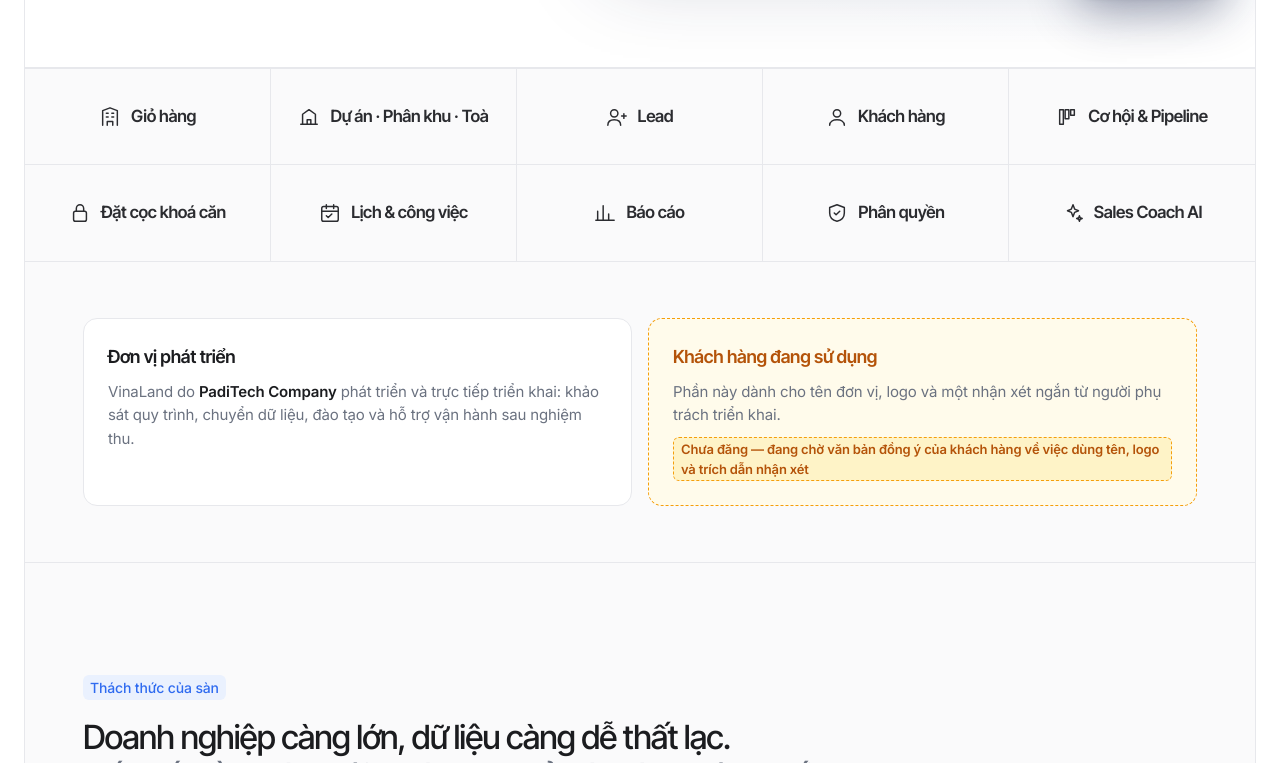
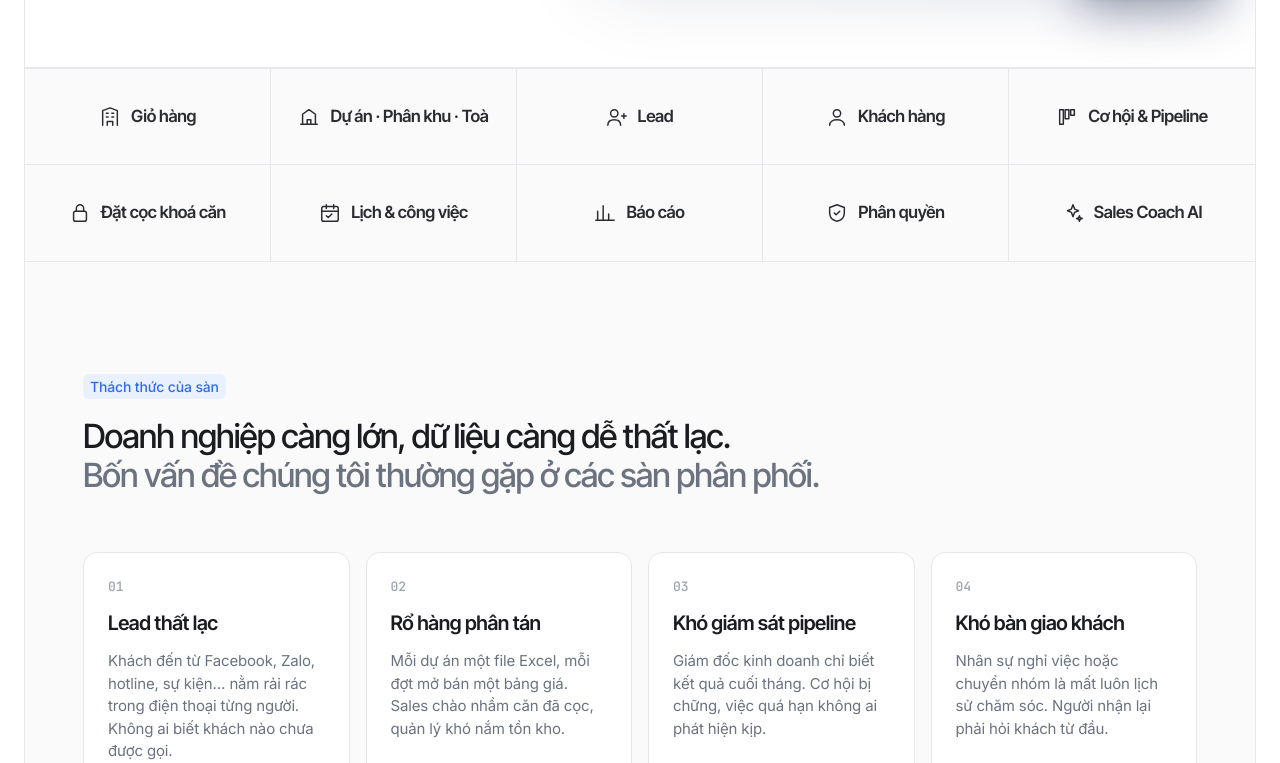
Before and after one commit to padi-dev-lanhk/annam_landingpage, a plain HTML site: page index.html in a window 1280 px wide. Shown: the part 625-1388 px from the top of the page. Drawn offline with Linux system fonts and the light colour scheme.

Commit message:
chore(landing): gỡ mục "Đơn vị phát triển & Khách hàng đang sử dụng"
Gỡ cả section #proof (cả thẻ PadiTech lẫn thẻ chờ lời chứng thực của
khách) theo yêu cầu, kèm CSS .proof* và .todo không còn dùng. Thông tin
PadiTech Company vẫn còn ở footer.

Trang giờ không còn nhãn vàng "cần điền" nào.
Chiều cao trang: 12.927px -> 12.386px.

Co-Authored-By: Claude Opus 5 <noreply@anthropic.com>

```diff
--- a/assets/style.css
+++ b/assets/style.css
@@ -1074,23 +1074,6 @@ body.no-scroll { overflow: hidden; }
 
 /* ============ Bản chỉnh sửa theo yêu cầu homepage (thứ tự mới, nhãn trạng thái) ============ */
 
-/* Nhãn "cần điền" — chỉ dùng cho nội dung chưa được duyệt, phải xoá trước khi gửi rộng */
-.todo { display: inline-block; font-size: 13px; font-weight: 600; color: #b45309; background: #fef3c7;
-  border: 1px dashed #f59e0b; border-radius: 6px; padding: 1px 7px; }
-.footer .todo, .cta .todo { color: #fcd34d; background: rgba(245,158,11,.14); border-color: rgba(245,158,11,.45); }
-
-/* 02 Đơn vị phát triển & bằng chứng khách hàng */
-.proof { padding: 56px 58px; background: var(--bg-soft); }
-.proof-grid { display: grid; grid-template-columns: 1fr 1fr; gap: 16px; }
-.proof-card { border: 1px solid var(--line); border-radius: 14px; padding: 24px; background: var(--bg); }
-.proof-card h3 { font-size: 18px; font-weight: 600; letter-spacing: -0.015em; }
-.proof-card p { margin-top: 10px; font-size: 15px; color: var(--ink-2); line-height: 1.55; }
-.proof-card p b { color: var(--ink); font-weight: 600; }
-.proof-todo { border: 1.5px dashed #f59e0b; background: #fffbeb; }
-.proof-todo h3 { color: #b45309; }
-@media (max-width: 800px) { .proof-grid { grid-template-columns: 1fr; } }
-@media (max-width: 640px) { .proof { padding: 40px 16px; } }
-
 /* 04 Dashboard quản lý */
 .dash { padding: 112px 58px; }
 .dash-grid { margin-top: 48px; display: grid; grid-template-columns: 360px 1fr; gap: 48px; align-items: start; }
--- a/index.html
+++ b/index.html
@@ -101,22 +101,6 @@
     <div class="mod"><svg viewBox="0 0 24 24"><path d="M4 20V10M10 20V4M16 20v-7M22 20H2"/></svg>Báo cáo</div>
     <div class="mod"><svg viewBox="0 0 24 24"><path d="M12 3l8 3v6c0 5-3.5 8-8 9-4.5-1-8-4-8-9V6z"/><path d="M9 12l2 2 4-4"/></svg>Phân quyền</div>
     <div class="mod"><svg viewBox="0 0 24 24"><path d="M12 3l1.8 4.7L18 9.5l-4.2 1.8L12 16l-1.8-4.7L6 9.5l4.2-1.8zM19 15l.8 2.2L22 18l-2.2.8L19 21l-.8-2.2L16 18l2.2-.8z"/></svg>Sales Coach AI</div>
-  </section>
-
-  <!-- 02 ĐƠN VỊ PHÁT TRIỂN & BẰNG CHỨNG KHÁCH HÀNG -->
-  <section class="proof frame" id="proof">
-    <div class="proof-grid">
-      <div class="proof-card">
-        <h3>Đơn vị phát triển</h3>
-        <p>VinaLand do <b>PadiTech Company</b> phát triển và trực tiếp triển khai: khảo sát quy trình, chuyển dữ liệu, đào tạo và hỗ trợ vận hành sau nghiệm thu.</p>
-      </div>
-      <div class="proof-card proof-todo">
-        <h3>Khách hàng đang sử dụng</h3>
-        <p>Phần này dành cho tên đơn vị, logo và một nhận xét ngắn từ người phụ trách triển khai.</p>
-        <!-- P1-6: chỉ nêu tên đơn vị, tên dự án và số liệu khi đã được phép công bố và có thể kiểm chứng. -->
-        <p><span class="todo">Chưa đăng — đang chờ văn bản đồng ý của khách hàng về việc dùng tên, logo và trích dẫn nhận xét</span></p>
-      </div>
-    </div>
   </section>
 
   <!-- 03 PAIN POINTS -->
```
Also changed, not shown: 1 other file.
